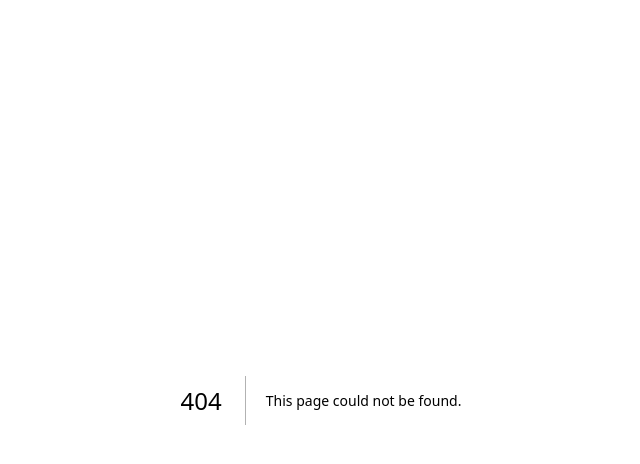
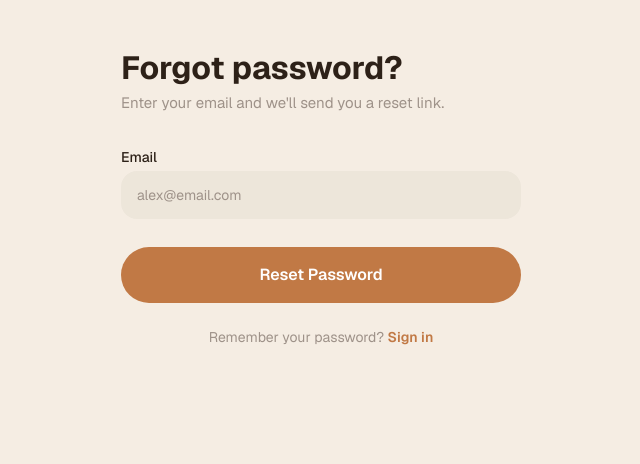
Before and after one commit to Gill87/tightknit, a Next.js app in the folder tightknit/: page /auth/forget-password in a window 1280 px wide. Before the commit this address had no page. Shown: the top 464 px of the page, without its empty margins (319-959 px from the left). Built offline with nearby package versions, Linux system fonts and the light colour scheme.

Commit message:
feat: add forgot password page ui with email input and link to sign-in

```diff
--- /dev/null
+++ b/tightknit/app/auth/forget-password/page.tsx
@@ -0,0 +1,51 @@
+'use client'
+
+import Link from 'next/link'
+import FormField from '@/app/auth/components/FormField'
+import Input from '@/app/auth/components/Input'
+import Button from '@/app/auth/components/Button'
+import {
+  signUpPage,
+  pageInner,
+  formRoot,
+  footerRow,
+  footerLink,
+  signInHeading,
+  signInSubtitle,
+} from '@/app/auth/formStyles'
+
+export default function ForgotPasswordPage() {
+  function handleSubmit(e: React.FormEvent) {
+    e.preventDefault()
+  }
+
+  return (
+    <main className={signUpPage}>
+      <div className={pageInner}>
+        <h1 className={signInHeading}>Forgot password?</h1>
+        <p className={signInSubtitle}>
+          Enter your email and we'll send you a reset link.
+        </p>
+
+        <form className={formRoot} onSubmit={handleSubmit}>
+          <FormField label="Email">
+            <Input
+              type="email"
+              placeholder="alex@email.com"
+              name="email"
+              autoComplete="email"
+              required
+            />
+          </FormField>
+
+          <Button type="submit">Reset Password</Button>
+        </form>
+
+        <p className={footerRow}>
+          Remember your password?{' '}
+          <Link href="/auth/sign-in" className={footerLink}>Sign in</Link>
+        </p>
+      </div>
+    </main>
+  )
+}
--- a/tightknit/app/auth/sign-in/page.tsx
+++ b/tightknit/app/auth/sign-in/page.tsx
@@ -73,7 +73,7 @@ export default function SignInPage() {
             />
           </FormField>
 
-          <p className={forgotPassword}>Forgot password?</p>
+          <Link href="/auth/forget-password" className={forgotPassword}>Forgot password?</Link>
 
           {error && <p className={errorBanner}>{error}</p>}
 
```
